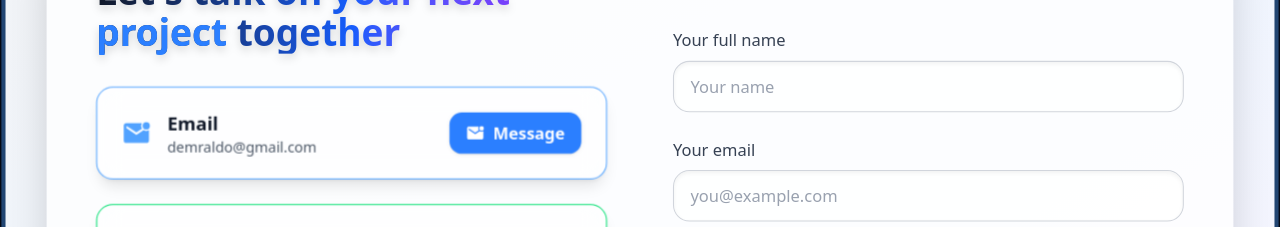
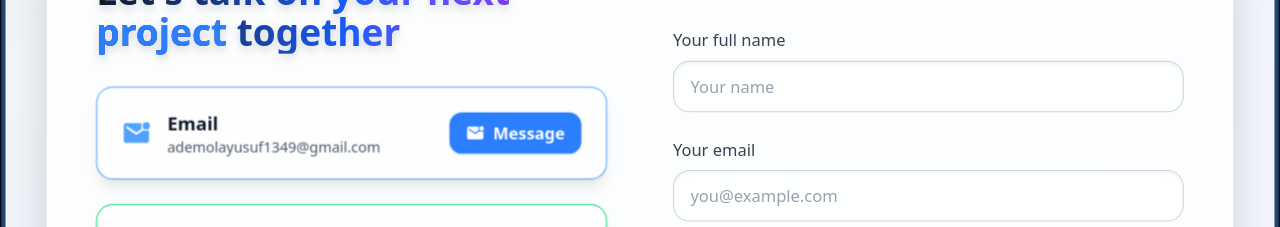
Before and after one commit to YMnooneMJ/YMnooneMJ-Portfolio, a React (Vite) app: page / in a window 1280 px wide. Shown: the part 3120-3347 px from the top of the page. Built offline with nearby package versions, Linux system fonts and the light colour scheme.

Commit message:
Fix email address references across components and correct import path for ScrollToTop

```diff
--- a/src/App.tsx
+++ b/src/App.tsx
@@ -3,7 +3,7 @@ import { Outlet } from "react-router-dom";
 import Navbar from "./components/Navbar";
 import FloatingParticles from "./components/FloatingParticles";
 import Footer from "./components/Footer";
-import ScrollToTop from "./components/SCrollToTOp";
+import ScrollToTop from "./components/ScrollToTop";
 
 const App = () => {
   const [darkMode, setDarkMode] = useState(true);
--- a/src/components/Footer.tsx
+++ b/src/components/Footer.tsx
@@ -14,7 +14,7 @@ const socials = [
     label: "LinkedIn",
   },
   {
-    href: "mailto:demraldo@gmail.com",
+    href: "mailto:ademolayusuf1349@gmail.com",
     icon: <FaMailBulk className="w-5 h-5" />,
     label: "Email",
   },
--- a/src/pages/Contact.tsx
+++ b/src/pages/Contact.tsx
@@ -7,9 +7,9 @@ import { FaSquareXTwitter } from "react-icons/fa6";
 const contactMethods = [
   {
     label: "Email",
-    value: "demraldo@gmail.com",
+    value: "ademolayusuf1349@gmail.com",
     icon: <IoMdMailUnread className="text-blue-400" size={28} />,
-    action: "mailto:demraldo@gmail.com",
+    action: "mailto:ademolayusuf1349@gmail.com",
     actionLabel: "Message",
     actionIcon: <IoMdMailUnread className="text-white" size={18} />,
     border: "border-blue-400",
@@ -63,7 +63,7 @@ const Contact = () => {
   );
 
   if (submitted) {
-    window.location.href = `mailto:demraldo@gmail.com?subject=${subject}&body=${body}`;
+    window.location.href = `mailto:ademolayusuf1349@gmail.com?subject=${subject}&body=${body}`;
   }
 
   return (
@@ -159,7 +159,7 @@ const Contact = () => {
           {!submitted ? (
             <form
               onSubmit={handleSubmit}
-              action="mailto:demraldo@gmail.com"
+              action="mailto:ademolayusuf1349@gmail.com"
               encType="text/plain"
               className="space-y-6"
             >
--- a/src/pages/Home.tsx
+++ b/src/pages/Home.tsx
@@ -193,7 +193,7 @@ const Home = () => {
               <FaXTwitter size={24} />
             </a>
             <a
-              href="mailto:demraldo@gmail.com"
+              href="mailto:ademolayusuf1349@gmail.com"
               className="p-3 rounded-full  hover:bg-blue-500 hover:text-white dark:hover:bg-blue-600 transition-colors shadow"
             >
               <MdEmail size={24} />
```
